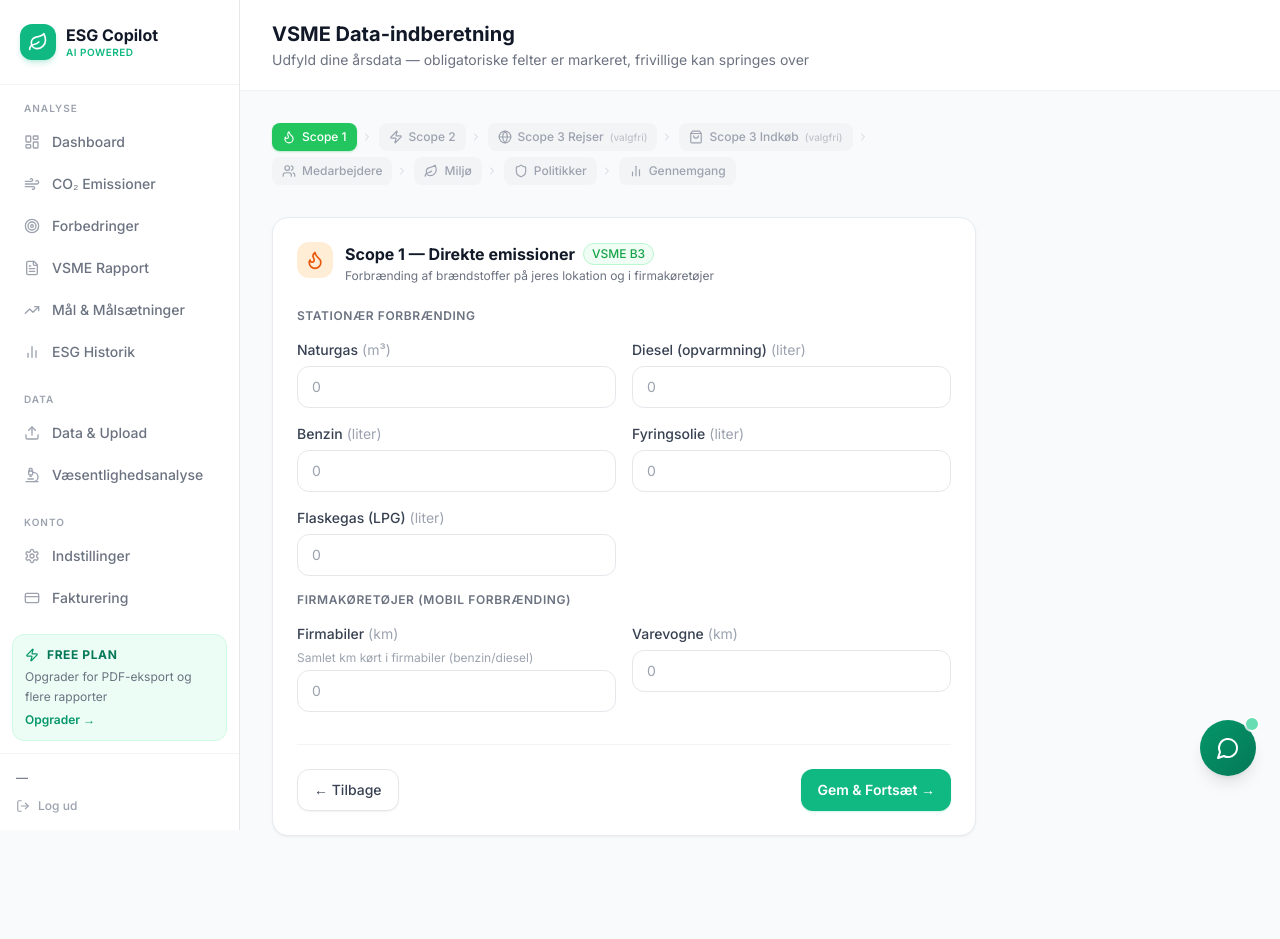
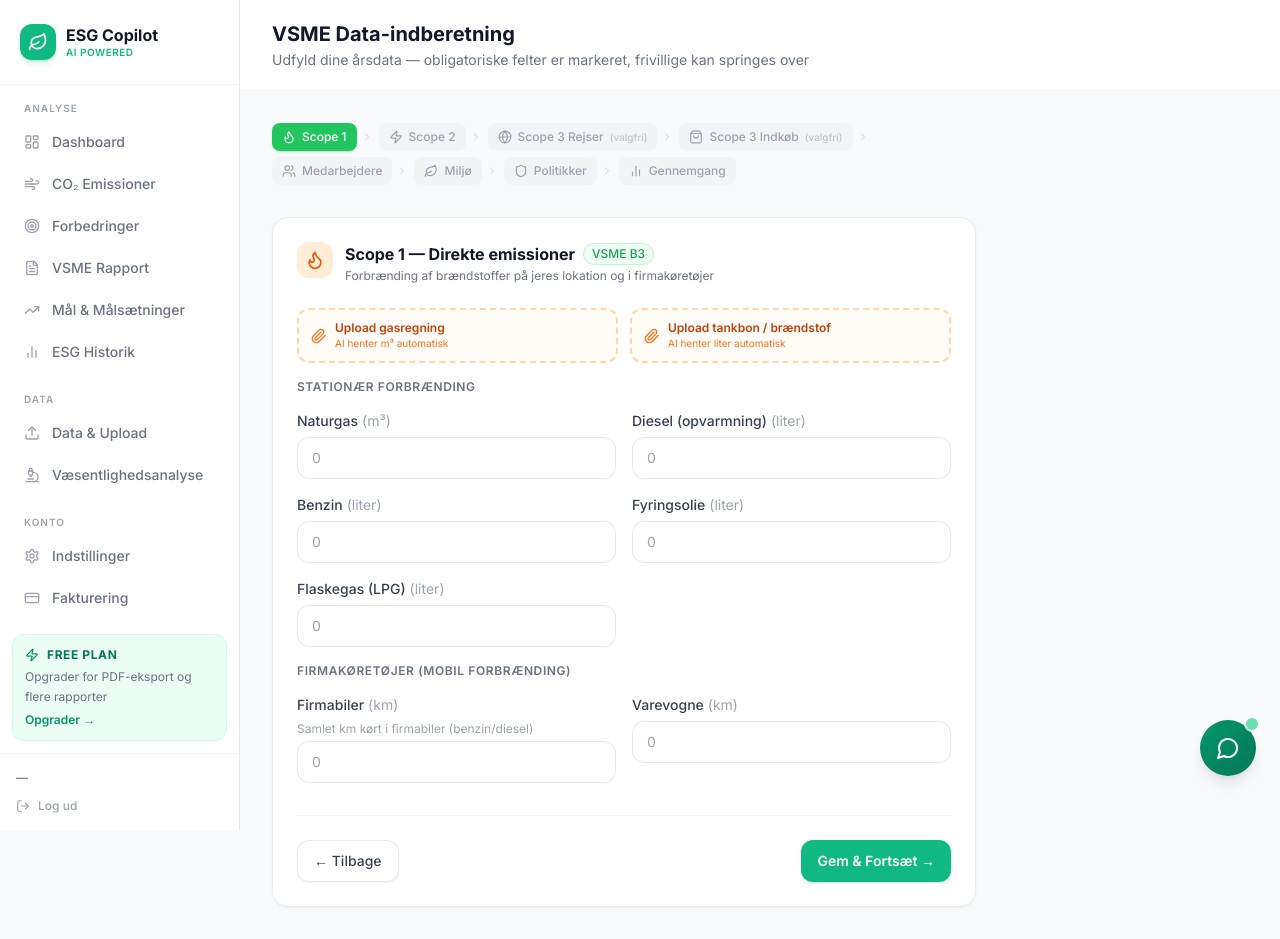
Before and after one commit to khaledkadebra-ui/test-site, a Next.js app in the folder esg-copilot/frontend/: page /submit in a window 1280 px wide. Before the commit the page ends 868 px from the top, so only its background shows below. Built offline with nearby package versions, Linux system fonts and the light colour scheme.

Commit message:
fix: invoice extraction now pre-fills all doc types and adds upload buttons for scope1 and environment steps

```diff
--- a/esg-copilot/frontend/src/app/submit/page.tsx
+++ b/esg-copilot/frontend/src/app/submit/page.tsx
@@ -109,6 +109,7 @@
   const [saving, setSaving] = useState(false)
   const [saveError, setSaveError] = useState("")
   const [uploadModal, setUploadModal] = useState<{ type: "electricity_bill" | "gas_invoice" | "water_bill" | "fuel_receipt" | "waste_invoice" | "general" } | null>(null)
+  const [extractedBanner, setExtractedBanner] = useState("")
   const [preview, setPreview] = useState<Record<string, unknown> | null>(null)
   const [completeness, setCompleteness] = useState<{ is_complete: boolean; completion_pct: number; blocking_issues: string[] } | null>(null)
   const [generating, setGenerating] = useState(false)
@@ -186,7 +187,7 @@
     ? "Procentsats kan ikke overstige 100%"
     : undefined
 
-  useEffect(() => { if (step === 7) loadReview() }, [step])
+  useEffect(() => { if (step === 7) loadReview(); setExtractedBanner("") }, [step])
 
   async function loadReview() {
     const [comp, prev] = await Promise.all([
@@ -301,6 +302,28 @@
               <>
                 <StepHeader icon={Flame} color="bg-orange-100 text-orange-600" title="Scope 1 — Direkte emissioner" subtitle="Forbrænding af brændstoffer på jeres lokation og i firmakøretøjer" vsme="B3" />
                 <div className="space-y-4">
+                  {/* AI upload shortcuts */}
+                  <div className="grid grid-cols-2 gap-3">
+                    <button type="button" onClick={() => setUploadModal({ type: "gas_invoice" })}
+                      className="flex items-center gap-2 px-3 py-2.5 rounded-xl border-2 border-dashed border-orange-200 bg-orange-50/50 hover:bg-orange-50 hover:border-orange-300 transition-colors text-left">
+                      <Paperclip className="w-4 h-4 text-orange-500 flex-shrink-0" />
+                      <div>
+                        <p className="text-xs font-semibold text-orange-700">Upload gasregning</p>
+                        <p className="text-[10px] text-orange-500">AI henter m³ automatisk</p>
+                      </div>
+                    </button>
+                    <button type="button" onClick={() => setUploadModal({ type: "fuel_receipt" })}
+                      className="flex items-center gap-2 px-3 py-2.5 rounded-xl border-2 border-dashed border-orange-200 bg-orange-50/50 hover:bg-orange-50 hover:border-orange-300 transition-colors text-left">
+                      <Paperclip className="w-4 h-4 text-orange-500 flex-shrink-0" />
+                      <div>
+                        <p className="text-xs font-semibold text-orange-700">Upload tankbon / brændstof</p>
+                        <p className="text-[10px] text-orange-500">AI henter liter automatisk</p>
+                      </div>
+                    </button>
+                  </div>
+                  {extractedBanner && step === 0 && (
+                    <div className="bg-green-50 border border-green-200 rounded-lg px-3 py-2 text-xs text-green-700 font-medium">{extractedBanner}</div>
+                  )}
                   <h3 className="text-xs font-semibold text-gray-500 uppercase tracking-wider">Stationær forbrænding</h3>
                   <div className="grid grid-cols-2 gap-4">
                     <Field label="Naturgas" unit="m³" value={scope1.natural_gas_m3} onChange={v => setScope1(s => ({ ...s, natural_gas_m3: v }))} />
@@ -335,6 +358,9 @@
                       <p className="text-xs text-green-500">Træk PDF eller billede hertil · Claude læser kWh og periode</p>
                     </div>
                   </button>
+                  {extractedBanner && step === 1 && (
+                    <div className="bg-green-50 border border-green-200 rounded-lg px-3 py-2 text-xs text-green-700 font-medium">{extractedBanner}</div>
+                  )}
                   <div className="grid grid-cols-2 gap-4">
                     <Field label="Elforbrug" unit="kWh" value={scope2.electricity_kwh} onChange={v => setScope2(s => ({ ...s, electricity_kwh: v }))} hint="Aflæst fra elregning — årstal" warning={warnElectricity} />
                     <Field label="Fjernvarme" unit="kWh" value={scope2.district_heating_kwh} onChange={v => setScope2(s => ({ ...s, district_heating_kwh: v }))} />
@@ -451,6 +477,28 @@
                         onChange={e => setEnvironment(en => ({ ...en, pollution_notes: e.target.value }))}
                       />
                     </div>
+                  )}
+                  {/* AI upload shortcuts */}
+                  <div className="grid grid-cols-2 gap-3 mt-2">
+                    <button type="button" onClick={() => setUploadModal({ type: "water_bill" })}
+                      className="flex items-center gap-2 px-3 py-2.5 rounded-xl border-2 border-dashed border-blue-200 bg-blue-50/50 hover:bg-blue-50 hover:border-blue-300 transition-colors text-left">
+                      <Paperclip className="w-4 h-4 text-blue-500 flex-shrink-0" />
+                      <div>
+                        <p className="text-xs font-semibold text-blue-700">Upload vandregning</p>
+                        <p className="text-[10px] text-blue-500">AI henter m³ automatisk</p>
+                      </div>
+                    </button>
+                    <button type="button" onClick={() => setUploadModal({ type: "waste_invoice" })}
+                      className="flex items-center gap-2 px-3 py-2.5 rounded-xl border-2 border-dashed border-blue-200 bg-blue-50/50 hover:bg-blue-50 hover:border-blue-300 transition-colors text-left">
+                      <Paperclip className="w-4 h-4 text-blue-500 flex-shrink-0" />
+                      <div>
+                        <p className="text-xs font-semibold text-blue-700">Upload affaldsopgørelse</p>
+                        <p className="text-[10px] text-blue-500">AI henter ton og % automatisk</p>
+                      </div>
+                    </button>
+                  </div>
+                  {extractedBanner && step === 5 && (
+                    <div className="bg-green-50 border border-green-200 rounded-lg px-3 py-2 text-xs text-green-700 font-medium">{extractedBanner}</div>
                   )}
                   <h3 className="text-xs font-semibold text-gray-500 uppercase tracking-wider mt-4">B5 — Biodiversitet</h3>
                   <div className="grid grid-cols-2 gap-4">
@@ -607,9 +655,25 @@
           documentType={uploadModal.type}
           submissionId={submissionId}
           onExtracted={(fields) => {
+            let filled = 0
             if (uploadModal.type === "electricity_bill") {
-              if (fields.electricity_kwh != null) setScope2(s => ({ ...s, electricity_kwh: String(fields.electricity_kwh) }))
-              if (fields.district_heating_kwh != null) setScope2(s => ({ ...s, district_heating_kwh: String(fields.district_heating_kwh) }))
+              if (fields.electricity_kwh != null) { setScope2(s => ({ ...s, electricity_kwh: String(fields.electricity_kwh) })); filled++ }
+              if (fields.district_heating_kwh != null) { setScope2(s => ({ ...s, district_heating_kwh: String(fields.district_heating_kwh) })); filled++ }
+            } else if (uploadModal.type === "gas_invoice") {
+              if (fields.natural_gas_m3 != null) { setScope1(s => ({ ...s, natural_gas_m3: String(fields.natural_gas_m3) })); filled++ }
+            } else if (uploadModal.type === "fuel_receipt") {
+              if (fields.diesel_liters != null) { setScope1(s => ({ ...s, diesel_liters: String(fields.diesel_liters) })); filled++ }
+              if (fields.petrol_liters != null) { setScope1(s => ({ ...s, petrol_liters: String(fields.petrol_liters) })); filled++ }
+              if (fields.lpg_liters != null) { setScope1(s => ({ ...s, lpg_liters: String(fields.lpg_liters) })); filled++ }
+            } else if (uploadModal.type === "water_bill") {
+              if (fields.water_withdrawal_m3 != null) { setEnvironment(e => ({ ...e, water_withdrawal_m3: String(fields.water_withdrawal_m3) })); filled++ }
+            } else if (uploadModal.type === "waste_invoice") {
+              if (fields.total_waste_tonnes != null) { setEnvironment(e => ({ ...e, waste_total_tonnes: String(fields.total_waste_tonnes) })); filled++ }
+              if (fields.hazardous_waste_tonnes != null) { setEnvironment(e => ({ ...e, waste_hazardous_tonnes: String(fields.hazardous_waste_tonnes) })); filled++ }
+              if (fields.waste_recycled_pct != null) { setEnvironment(e => ({ ...e, waste_recycled_pct: String(fields.waste_recycled_pct) })); filled++ }
+            }
+            if (filled > 0) {
+              setExtractedBanner(`✓ ${filled} felt${filled > 1 ? "er" : ""} udfyldt fra dokument — kontrollér og klik Gem & Fortsæt`)
             }
           }}
           onClose={() => setUploadModal(null)}
```
